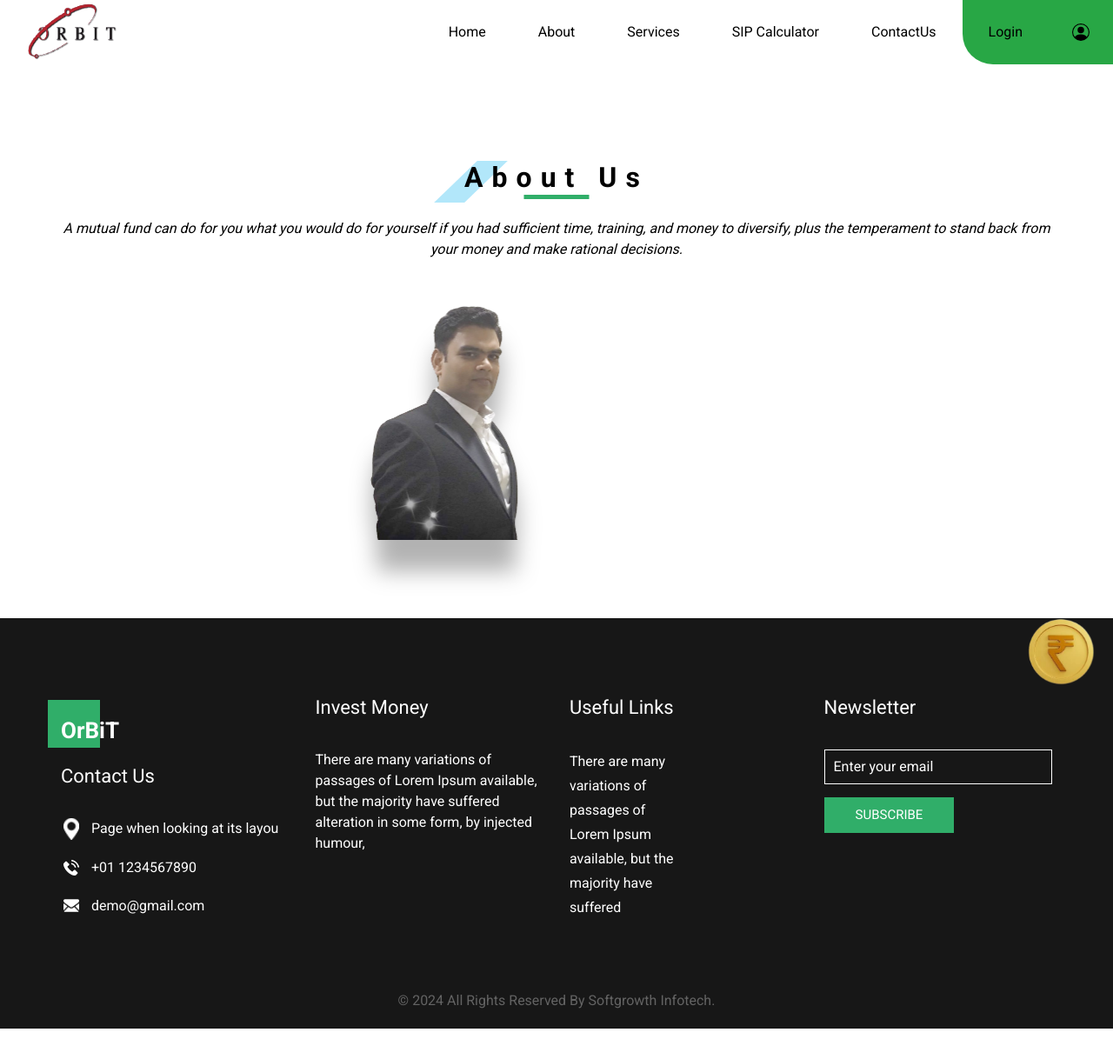
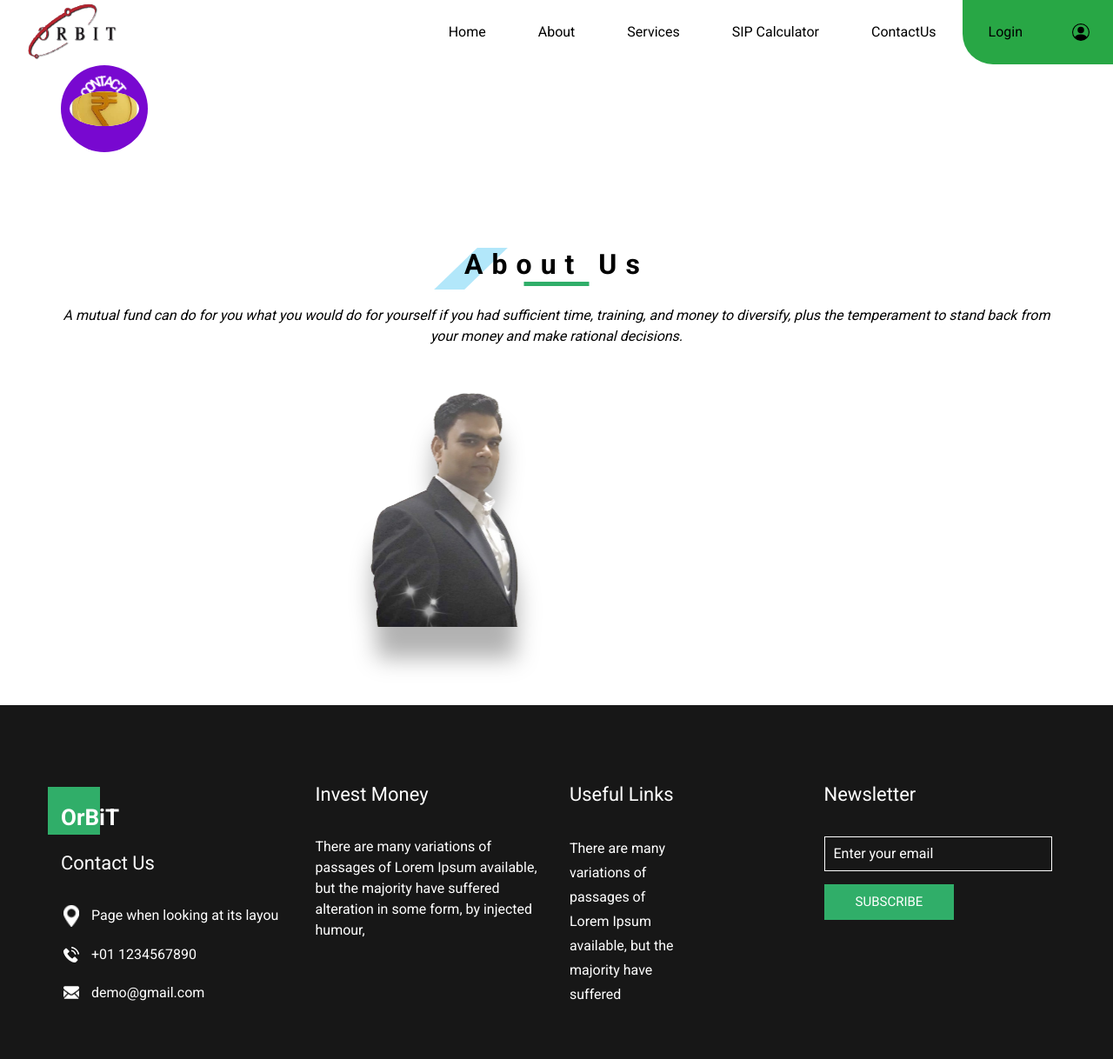
Before and after one commit to Softgrowth/adhyayan, a PHP site: page /about.php in a window 1280 px wide. Shown: the top 1218 px of the page at 87% size. Before the commit the page ends 1183 px from the top, so only its background shows below. Run offline with PHP 8.4, Linux system fonts and the light colour scheme; some libraries are stand-ins or nearby versions.

Commit message:
animation

```diff
--- a/footer.php
+++ b/footer.php
@@ -23,10 +23,10 @@
 <body>
     <div class="container-fluid p-0 m-0">
 
-    <section class="info_section layout_padding">
-      <div class="container">
+    <section class="info_section layout_padding" >
+      <div class="container" >
         <div class="row">
-          <div class="col-md-3">
+          <div class="col-md-3" data-aos="zoom-in-up">
             <div class="info_contact">
               <div class="info_logo">
                 <a href="index.html">
@@ -64,7 +64,7 @@
               </div>
             </div>
           </div>
-          <div class="col-md-3">
+          <div class="col-md-3" data-aos="zoom-in-up">
             <div class="info_info">
               <h5>
                 Invest Money
@@ -77,7 +77,7 @@
             </div>
           </div>
 
-          <div class="col-md-3">
+          <div class="col-md-3" data-aos="zoom-in-up">
             <div class="info_links">
               <h5>
                 Useful Links
@@ -121,7 +121,7 @@
               </ul>
             </div>
           </div>
-          <div class="col-md-3">
+          <div class="col-md-3" data-aos="zoom-in-up">
             <div class="info_form ">
               <h5>
                 Newsletter
--- a/header.php
+++ b/header.php
@@ -115,7 +115,25 @@
     </form>
   </div>
 </div>
-<a class='p-0 button button_pop' href='#' style="width: 80px;"><img src="images/rupee.png" class="img-fluid" alt="rupee.png"></a>
+<button class="button button button_pop">
+<p class="button__text">
+    <span style="--index: 0;">C</span>
+    <span style="--index: 1;">O</span>
+    <span style="--index: 2;">N</span>
+    <span style="--index: 3;">T</span>
+    <span style="--index: 4;">A</span>
+    <span style="--index: 5;">C</span>
+    <span style="--index: 6;">T</span>
+    <span style="--index: 7;"> </span>
+    <span style="--index: 8;">U</span>
+    <span style="--index: 9;">S</span>
+    <span style="--index: 11;"> </span>
+
+  </p>
+
+<a class='p-0 button__circle' href='#' style="width: 80px;"><img src="images/rupee.png" class="img-fluid" alt="rupee.png"></a>
+
+</button>
 </div>
 
 
@@ -135,5 +153,83 @@
 });
 
     </script>
+
+
+<style>
+  /* From Uiverse.io by Creatlydev */
+.button {
+  cursor: pointer;
+  border: none;
+  background: #7808d0;
+  color: #fff;
+  width: 100px;
+  height: 100px;
+  border-radius: 50%;
+  overflow: hidden;
+  position: relative;
+  display: grid;
+  place-content: center;
+  transition:
+    background 300ms,
+    transform 200ms;
+  font-weight: 600;
+}
+
+.button__text {
+  position: absolute;
+  inset: 0;
+  animation: text-rotation 8s linear infinite;
+
+  > span {
+    position: absolute;
+    transform: rotate(calc(19deg * var(--index)));
+    inset: 7px;
+  }
+}
+
+.button__circle {
+  position: relative;
+  width: 40px;
+  height: 40px;
+  overflow: hidden;
+  background: #fff;
+  color: #7808d0;
+  border-radius: 50%;
+  display: flex;
+  align-items: center;
+  justify-content: center;
+}
+
+.button__icon--copy {
+  position: absolute;
+  transform: translate(-150%, 150%);
+}
+
+.button:hover {
+  background: #000;
+  transform: scale(1.05);
+}
+
+.button:hover .button__icon {
+  color: #000;
+}
+
+.button:hover .button__icon:first-child {
+  transition: transform 0.3s ease-in-out;
+  transform: translate(150%, -150%);
+}
+
+.button:hover .button__icon--copy {
+  transition: transform 0.3s ease-in-out 0.1s;
+  transform: translate(0);
+}
+
+@keyframes text-rotation {
+  to {
+    rotate: 360deg;
+  }
+}
+
+</style>
 </body>
 </html>
```
Also changed, not shown: index.php (+21 -21 lines).
